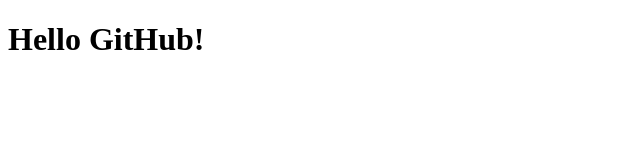
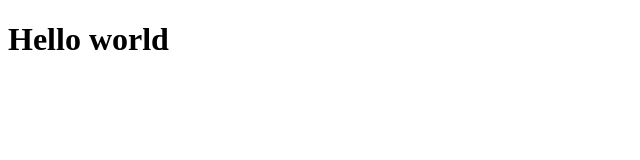
Before and after one commit to AjayAjju18/prac, a plain HTML site: page index.html in a window 1280 px wide. Shown: the whole page, without its empty margins (0-640 px from the left). Drawn offline with Linux system fonts and the light colour scheme.

Commit message:
Update index.html

```diff
--- a/index.html
+++ b/index.html
@@ -4,6 +4,6 @@
   <title>Practice Page</title>
 </head>
 <body>
-  <h1>Hello GitHub!</h1>
+  <h1>Hello world </h1>
 </body>
 </html>
```
